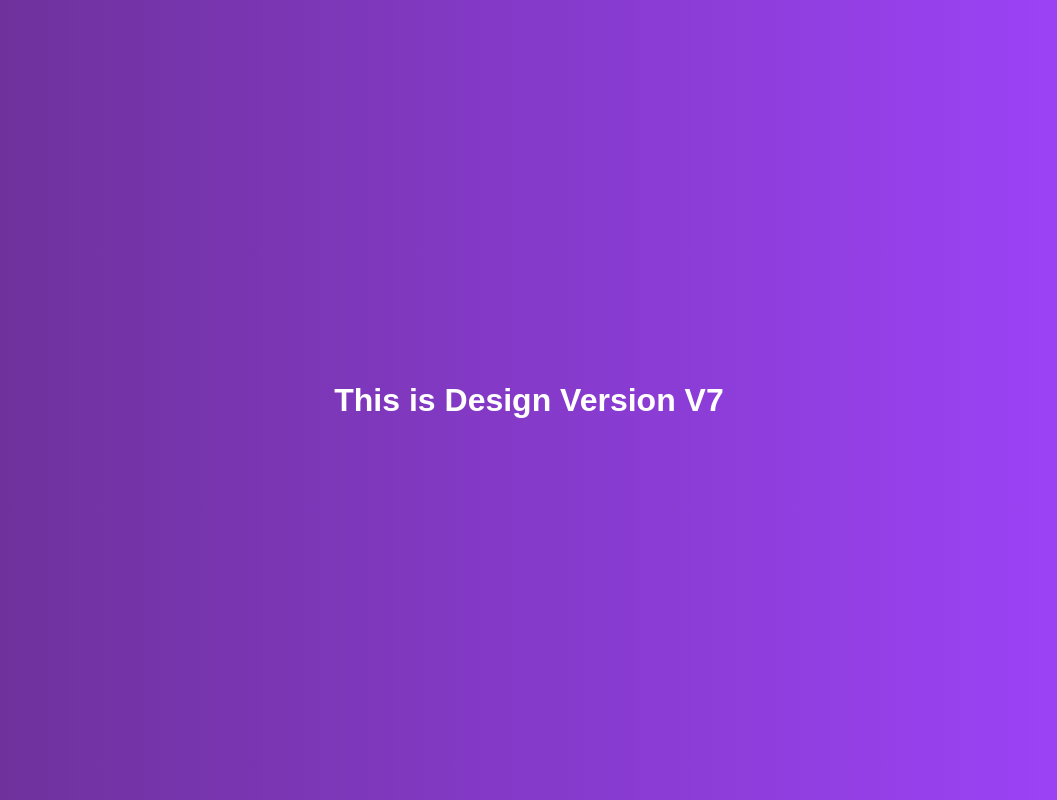
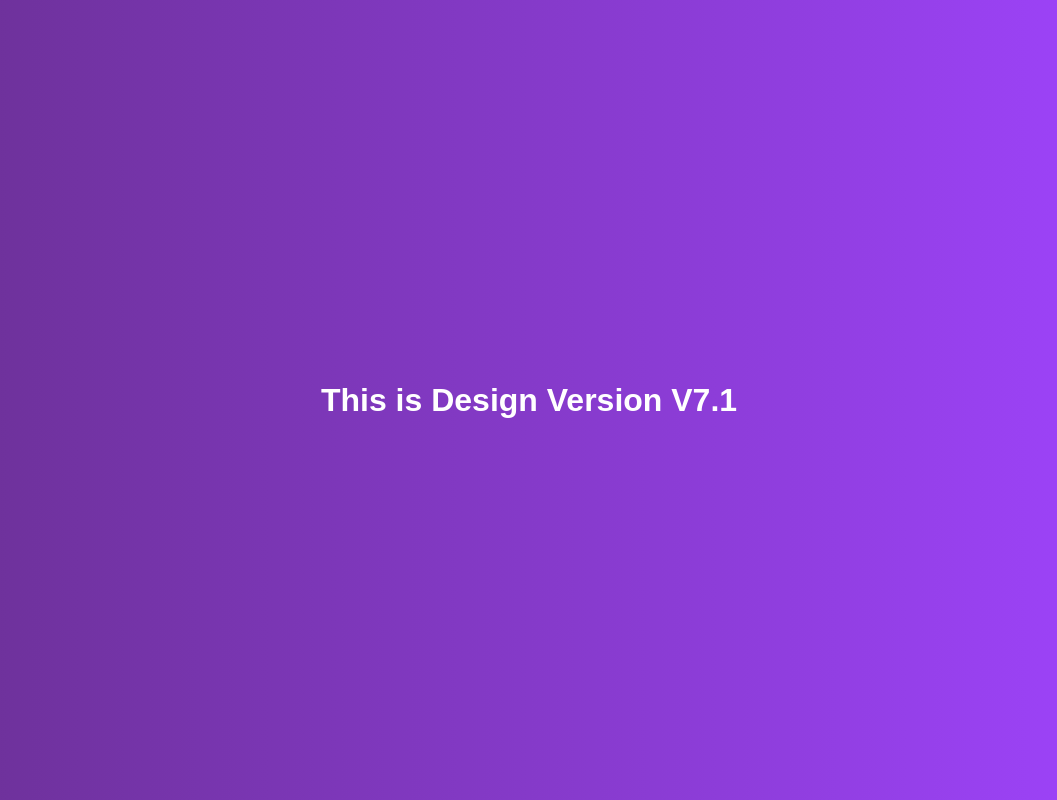
Before and after one commit to naseerAhmadKhanDK/MyRepo, a plain HTML site: page index.html in a window 1280 px wide. Shown: the whole page, without its empty margins (111-1168 px from the left). Drawn offline with Linux system fonts and the light colour scheme.

Commit message:
h1 changes in v7

```diff
--- a/index.html
+++ b/index.html
@@ -7,6 +7,6 @@
     <title>Document</title>
 </head>
 <body>
-    <h1>This is Design Version V7</h1>
+    <h1>This is Design Version V7.1</h1>
 </body>
 </html>
```
